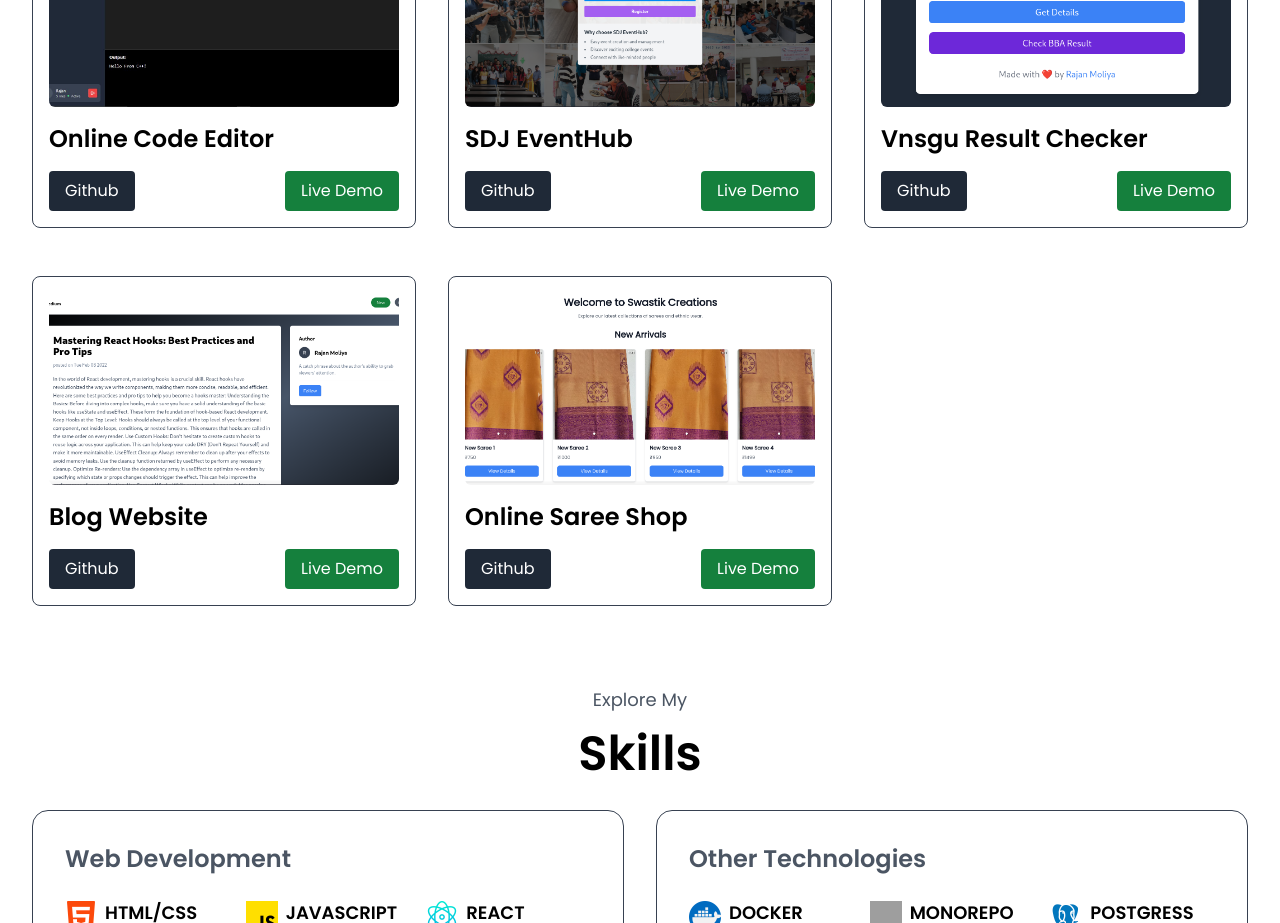
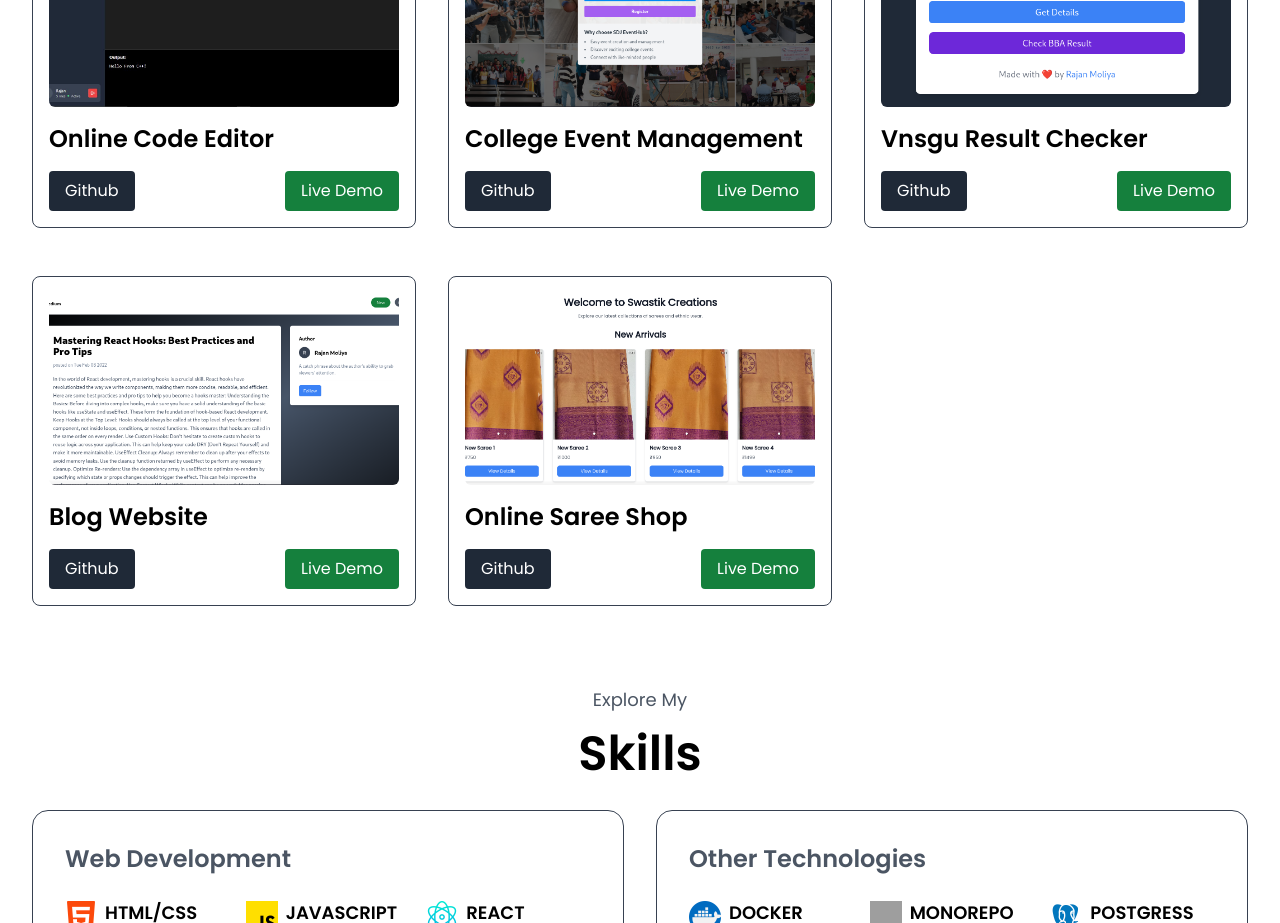
Before and after one commit to rajanmoliya/portfolio, a React (Vite) app: page / in a window 1280 px wide. Shown: the part 1740-2663 px from the top of the page. Built offline with nearby package versions, Linux system fonts and the light colour scheme; grey boxes are pictures that could not be loaded.

Commit message:
feat: Update project title from SDJ EventHub to College Event Management

```diff
--- a/src/components/Projects.jsx
+++ b/src/components/Projects.jsx
@@ -6,7 +6,7 @@ const projects = [
     liveDemo: "https://ide.rajanmoliya.me",
   },
   {
-    title: "SDJ EventHub",
+    title: "College Event Management",
     image: "assets/cems.png",
     github: "https://github.com/rajanmoliya/college-event-management",
     liveDemo: "https://cems.rajanmoliya.me",
```
